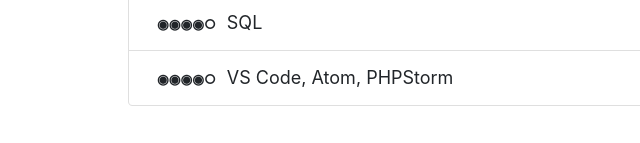
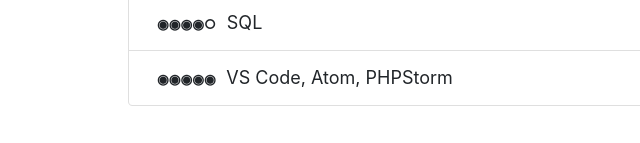
Before and after one commit to avmeansomething/rsschool-cv, a plain HTML site: page index.html in a window 1280 px wide. Shown: the part 1571-1714 px from the top of the page, 0-640 px from the left. Drawn offline with nearby package versions, Linux system fonts and the light colour scheme.

Commit message:
fix: update statistics at personal skills section

```diff
--- a/index.html
+++ b/index.html
@@ -110,7 +110,7 @@
                     SQL
                 </li>
                 <li class="list-group-item">
-                    <span class="badge">◉◉◉◉○</span>
+                    <span class="badge">◉◉◉◉◉</span>
                     VS Code, Atom, PHPStorm
                 </li>
             </ul>
```
